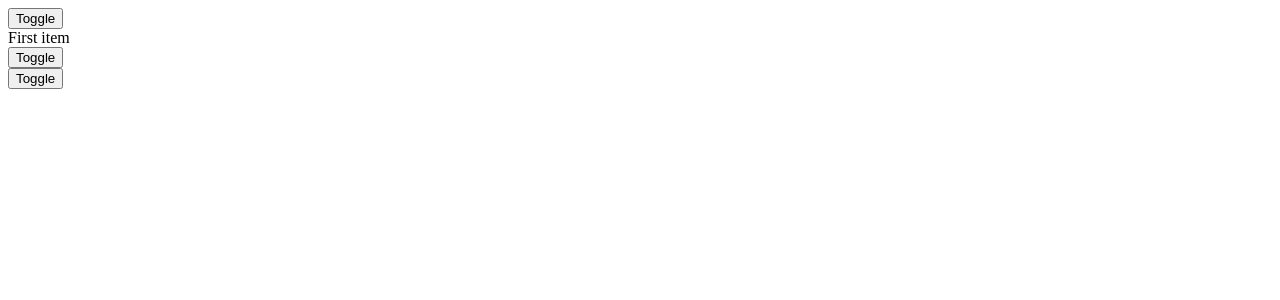
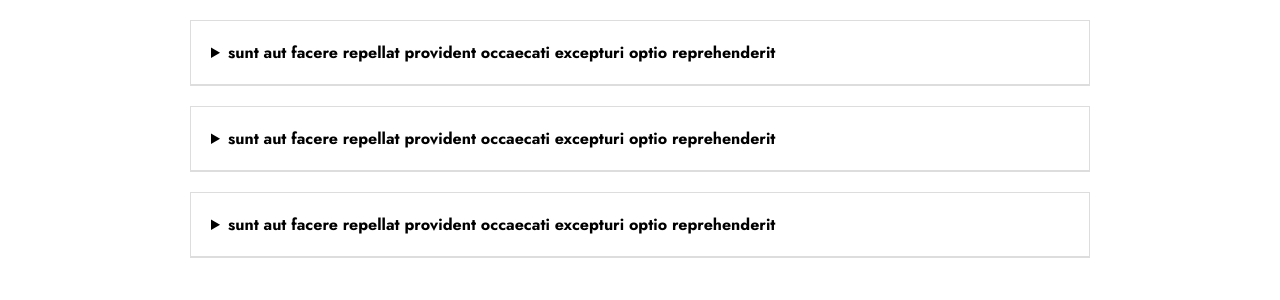
Before and after one commit to Mark-Alexis-Posadas/react-mini-practice, a React (Vite) app: page / in a window 1280 px wide. Shown: the top 300 px of the page. Built offline with nearby package versions, Linux system fonts and the light colour scheme.

Commit message:
added accordion

```diff
--- a/index.html
+++ b/index.html
@@ -5,6 +5,13 @@
     <link rel="icon" type="image/svg+xml" href="/vite.svg" />
     <meta name="viewport" content="width=device-width, initial-scale=1.0" />
     <title>Vite + React</title>
+    <link rel="stylesheet" href="" />
+    <link rel="preconnect" href="https://fonts.googleapis.com" />
+    <link rel="preconnect" href="https://fonts.gstatic.com" crossorigin />
+    <link
+      href="https://fonts.googleapis.com/css2?family=Jost:ital,wght@0,300;0,400;0,500;0,600;0,700;1,300;1,600&display=swap"
+      rel="stylesheet"
+    />
   </head>
   <body>
     <div id="root"></div>
--- a/src/App.jsx
+++ b/src/App.jsx
@@ -1,25 +1,17 @@
 import React, { useState } from "react";
-import Root from "./components/SpreadOperator/Root";
-import ToggleMultipleElements from "./components/ToggleElement/ToggleMultipleElements";
-// import Root from "./components/Props/Root";
+import "./index.css";
+import Accordion from "./components/Accordion/Accordion";
+import data from "./components/Accordion/data.js";
+const App = () => {
+  const [activeIndex, setActiveIndex] = useState(0);
 
-// import ToggleElementLogicalOperators from "./components/ToggleElement/ToggleElementLogicalOperators";
-// import ToggleElementUseToggle from "./components/ToggleElement/ToggleElementUseToggle";
-// import ToggleElementTernaryOperators from "./components/ToggleElement/ToggleElementTernaryOperators";
-// import ToggleElementIfStatement from "./components/ToggleElement/ToggleElementIfStatement";
-// import ToggleElementCssCondition from "./components/ToggleElement/ToggleElementCssCondition.jsx";
-// import Card from "./components/ReUsableComponent/Card";
-// import exampleOfData from "./components/ReUsableComponent/data";
-
-// import RemoveElementSecondExample from "./components/RemoveElement/RemoveElementSecondExample";
-
-const App = () => {
+  const handleAccordionClick = (index) => {
+    setActiveIndex(index);
+  };
   return (
-    <div>
-      {/* <Card fuckingProps={exampleOfData} /> */}
-      {/* <RemoveElementSecondExample /> */}
-      <ToggleMultipleElements />
-    </div>
+    <>
+      <Accordion data={data} />
+    </>
   );
 };
 
--- /dev/null
+++ b/src/components/Accordion/Accordion.jsx
@@ -0,0 +1,14 @@
+import React from "react";
+import "../../styles/accordion.css";
+export default function Accordion({ data }) {
+  return (
+    <>
+      {data.map((d) => (
+        <details key={d.id}>
+          <summary>{d.title}</summary>
+          <p>{d.body}</p>
+        </details>
+      ))}
+    </>
+  );
+}
--- /dev/null
+++ b/src/components/Accordion/data.js
@@ -0,0 +1,25 @@
+const accordionData = [
+  {
+    id: 1,
+    title:
+      "sunt aut facere repellat provident occaecati excepturi optio reprehenderit",
+    body: "quia et suscipit\nsuscipit recusandae consequuntur expedita et cum\nreprehenderit molestiae ut ut quas totam\nnostrum rerum est autem sunt rem eveniet architecto",
+    active: true,
+  },
+  {
+    id: 2,
+    title:
+      "sunt aut facere repellat provident occaecati excepturi optio reprehenderit",
+    body: "quia et suscipit\nsuscipit recusandae consequuntur expedita et cum\nreprehenderit molestiae ut ut quas totam\nnostrum rerum est autem sunt rem eveniet architecto",
+    active: false,
+  },
+  {
+    id: 3,
+    title:
+      "sunt aut facere repellat provident occaecati excepturi optio reprehenderit",
+    body: "quia et suscipit\nsuscipit recusandae consequuntur expedita et cum\nreprehenderit molestiae ut ut quas totam\nnostrum rerum est autem sunt rem eveniet architecto",
+    active: false,
+  },
+];
+
+export default accordionData;
--- /dev/null
+++ b/src/index.css
@@ -0,0 +1,10 @@
+* {
+  padding: 0;
+  margin: 0;
+  box-sizing: border-box;
+}
+
+html,
+body {
+  font-family: "Jost", sans-serif;
+}
--- /dev/null
+++ b/src/styles/accordion.css
@@ -0,0 +1,20 @@
+details {
+  border: 1px solid #ddd;
+  max-width: 900px;
+  margin: auto;
+  margin-top: 20px;
+  overflow: hidden;
+  transition: height 0.3s ease-out;
+}
+
+summary {
+  padding: 20px;
+  cursor: pointer;
+  border-bottom: 1px solid #ddd;
+  user-select: none;
+  font-weight: bold;
+}
+
+p {
+  padding: 20px;
+}
```
